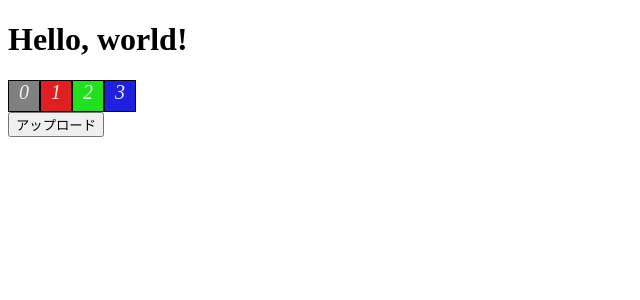
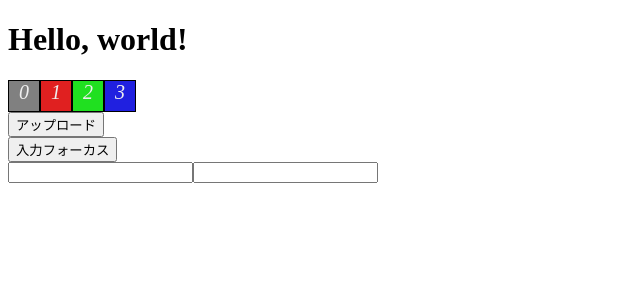
Before and after one commit to kushikushi5969/countUpPractiece2, a React app: page / in a window 1280 px wide. Shown: the top 300 px of the page, without its empty margins (0-640 px from the left). Built offline with nearby package versions, Linux system fonts and the light colour scheme.

Commit message:
入力フォーカス、入力連動

```diff
--- a/src/component/App.jsx
+++ b/src/component/App.jsx
@@ -1,5 +1,10 @@
 import React from 'react'
 import Rect from './Rect.jsx'
+
+
+const TextInput = (props) => {
+  return <input ref={props.inputRef} />
+}
 
 export default class App extends React.Component {
 
@@ -24,6 +29,16 @@ export default class App extends React.Component {
       this.done.current.style.display = ''
     }
 
+    // フォーカス
+    focusInput = () => {
+      this.input.focus()
+    }
+
+    // 入力連動
+    changeInput = () => {
+      this.textInput.value = this.input.value
+    }
+
     render () {
       return (
         <>
@@ -35,6 +50,16 @@ export default class App extends React.Component {
           <input type='file' ref={this.upload} style={{display: 'none'}} onChange={this.handleUpload} />
           <button onClick={() => this.upload.current.click()}>アップロード</button>
           <div ref={this.done} style={{display: 'none'}}>アップロード完了</div>
+          <div>
+            <div>
+              {/* <input type="text" ref={(input) => { this.input = input }} /> */}
+              <button onClick={this.focusInput}>入力フォーカス</button>
+            </div>
+          </div>
+          <div>
+            <input type="text" ref={(input) => { this.input = input }} onChange={this.changeInput} />
+            <TextInput inputRef={el => this.textInput = el} />
+          </div>
         </>
       )
     }
```
Also changed, not shown: 1 other file (tests, documents, lock files or other folders).
